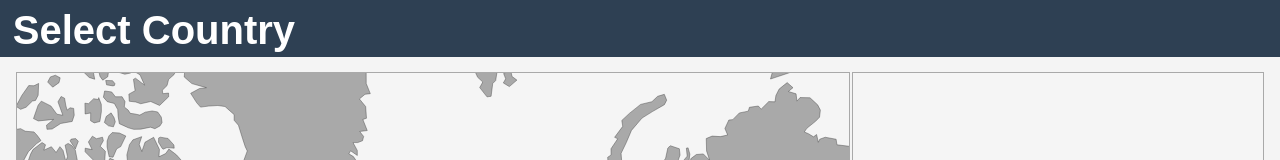
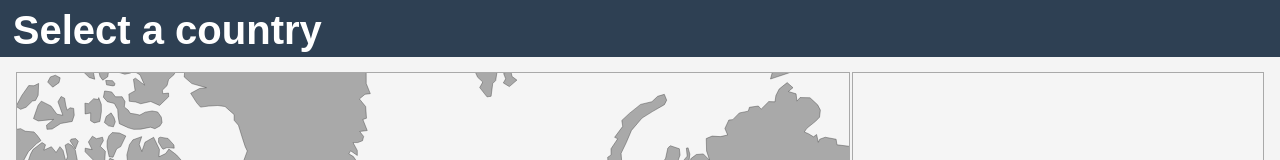
Before and after one commit to loganwatchorn/MappedD3, a plain HTML site: page index.html in a window 1280 px wide. Shown: the top 160 px of the page. Drawn offline with Linux system fonts and the light colour scheme.

Commit message:
Update index.html

```diff
--- a/index.html
+++ b/index.html
@@ -14,7 +14,7 @@
 
 
     <header>
-      <h1>Select Country</h1>
+      <h1>Select a country</h1>
     </header>
 
 
```
